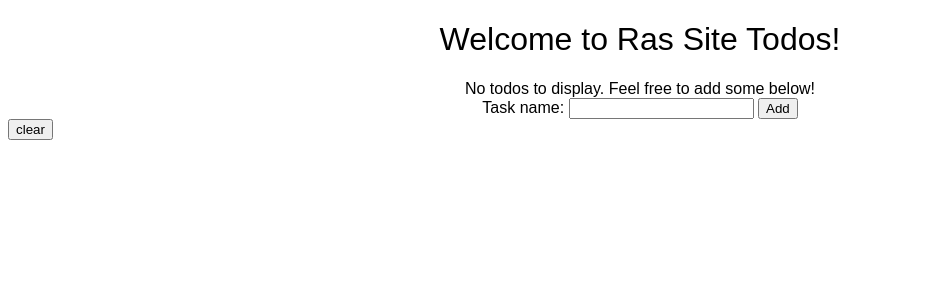
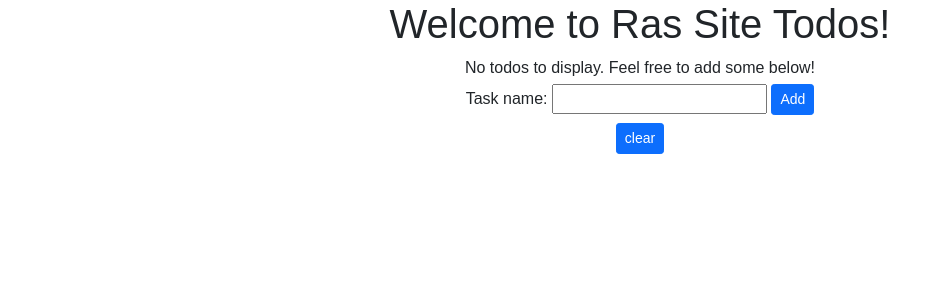
Before and after one commit to TheGreengo/RasSite, a Flask app: page / in a window 1280 px wide. Shown: the top 300 px of the page, without its empty margins (0-942 px from the left). Run offline with Flask 3, Linux system fonts and the light colour scheme.

Commit message:
style updates

```diff
--- a/app.py
+++ b/app.py
@@ -18,7 +18,11 @@
     return render_template('main.html', todos=todos)
 
 @app.route('/remove/<id>', methods=['POST'])
-def remove():
+def remove(id):
+    for i in range(len(todos)):
+        if str(todos[i]["id"]) == id:
+            del todos[i]
+            break
     return render_template('main.html', todos=todos)
 
 @app.route('/clear', methods=['POST'])
--- a/templates/main.html
+++ b/templates/main.html
@@ -4,34 +4,35 @@
         <meta charset="UTF-8">
         <title>Ras Site</title>
         <meta name="viewport" content="width=device-width,initial-scale=1">
+        <link href="https://cdn.jsdelivr.net/npm/bootstrap@5.0.2/dist/css/bootstrap.min.css" rel="stylesheet" integrity="sha384-EVSTQN3/azprG1Anm3QDgpJLIm9Nao0Yz1ztcQTwFspd3yD65VohhpuuCOmLASjC" crossorigin="anonymous">
         <link rel= "stylesheet" type= "text/css" href= "{{ url_for('static', filename='styles/main.css') }}">
     </head>
     <body>
         <h1 class="top">Welcome to Ras Site Todos!</h1>
         <div class="hold">
             {% if todos == [] %}
-            <div>
+            <div class="topper">
                 No todos to display.
                 Feel free to add some below!
             </div>
             {% else %}
             {% for task in todos %}
-            <form  action="http://127.0.0.1:8000/remove/{{task.id}}" method="post">
-                {{task["desc"]}}
-                <input type="submit" value="complete"/>
+            <form  action="http://127.0.0.1:8000/remove/{{task.id}}" method="post" class="w-50 d-flex flex-row todo m-1 card justify-content-between">
+                <span class="mx-1">{{task["desc"]}}</span>
+                <input type="submit" value="complete" class="btn btn-primary btn-sm"/>
             </form>
             {% endfor %}
             {% endif %}
-            <div>
+            <div class="adder m-1">
                 <form action="http://127.0.0.1:8000/add" method="post">
                     <label>Task name: </label>
                     <input id="desc" name="desc"/>
-                    <input type="submit" id="Add" value="Add"/>
+                    <input type="submit" id="Add" value="Add" class="btn btn-primary btn-sm"/>
                 </form>
             </div>
+            <form action="http://127.0.0.1:8000/clear" method="post" class="bottom m-1">
+                <input type="submit" id="clear" value="clear" class="btn btn-primary btn-sm"/>
+            </form>
         </div>
-        <form action="http://127.0.0.1:8000/clear" method="post">
-            <input type="submit" id="clear" value="clear"/>
-        </form>
     </body>
 </html>
```
